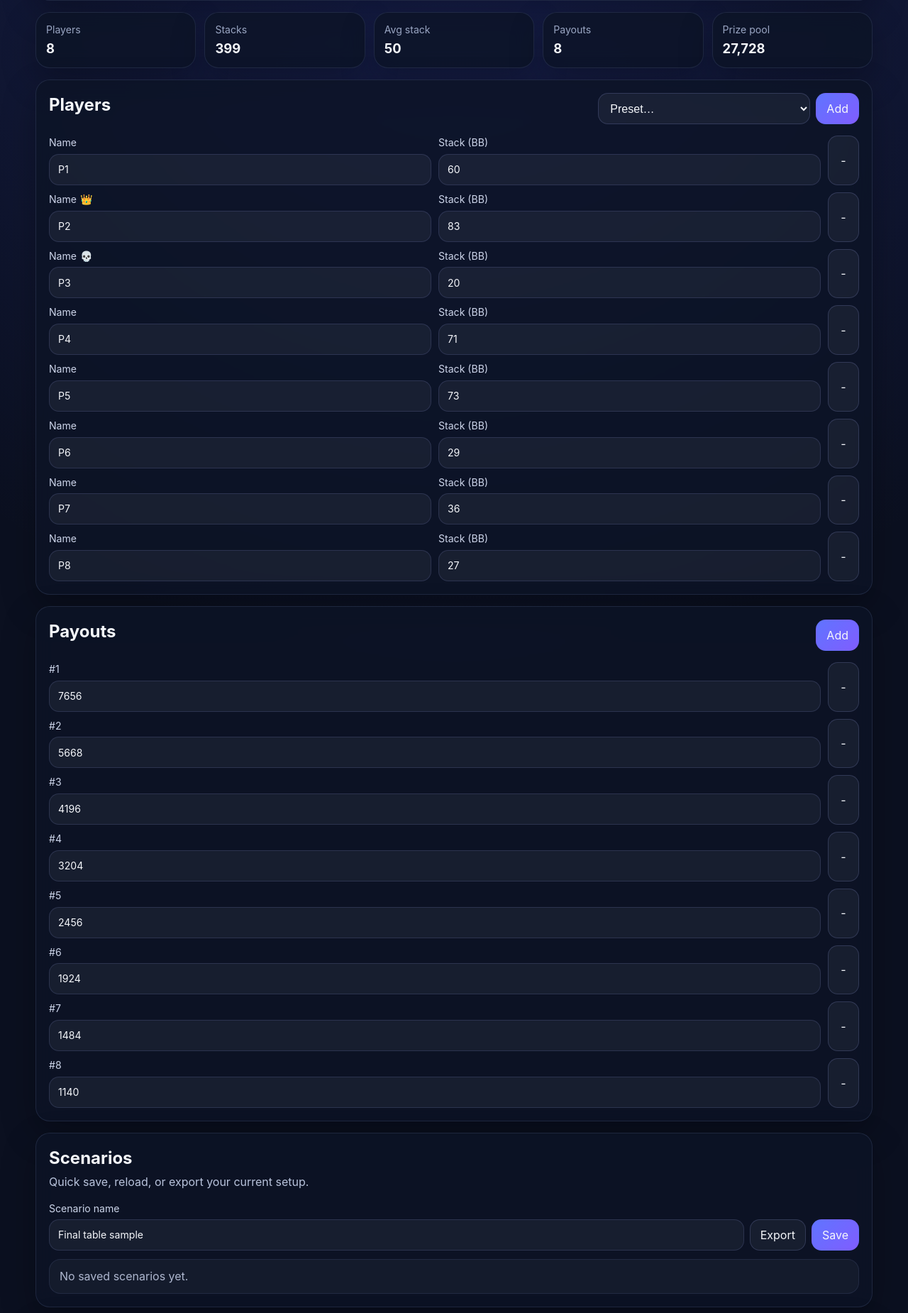
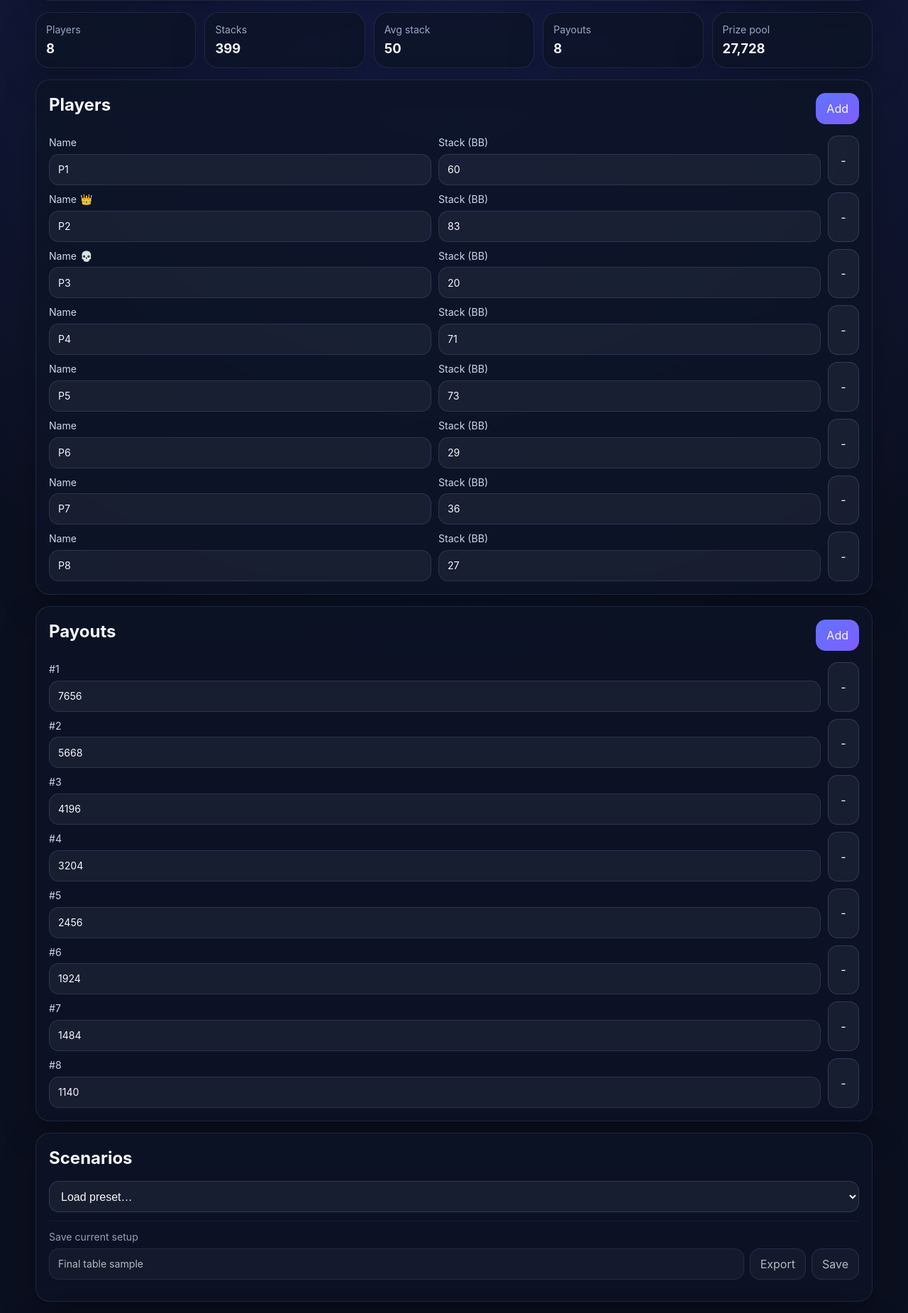
Before and after one commit to piyoSakai/bubble-factor-mtt, a React (Vite) app: page / in a window 1280 px wide. Shown: the part 147-1997 px from the top of the page at 71% size. Built offline with nearby package versions, Linux system fonts and the light colour scheme.

Commit message:
refactor: merge preset dropdown into Scenarios panel, downplay save UX
Made-with: Cursor

```diff
--- a/src/App.tsx
+++ b/src/App.tsx
@@ -582,29 +582,9 @@ function App() {
         <section className="panel">
           <div className="panel-head">
             <h2>Players</h2>
-            <div className="action-row">
-              <select
-                className="preset-select"
-                value=""
-                onChange={(e) => {
-                  loadPreset(e.target.value);
-                  e.target.value = '';
-                }}
-                aria-label="Load preset scenario"
-              >
-                <option value="" disabled>
-                  Preset…
-                </option>
-                {PRESET_DEFS.map((preset) => (
-                  <option key={preset.id} value={preset.id}>
-                    {preset.label}
-                  </option>
-                ))}
-              </select>
-              <button type="button" className="primary-button" onClick={addPlayer}>
-                Add
-              </button>
-            </div>
+            <button type="button" className="primary-button" onClick={addPlayer}>
+              Add
+            </button>
           </div>
           <div className="list-grid">
             {input.players.map((player, index) => (
@@ -678,25 +658,32 @@ function App() {
 
         <section className="panel">
           <div className="panel-head">
-            <div>
-              <h2>Scenarios</h2>
-              <p className="helper-copy">Quick save, reload, or export your current setup.</p>
-            </div>
+            <h2>Scenarios</h2>
           </div>
-          <div className="save-bar">
-            <label className="grow">
-              <span>Scenario name</span>
-              <input value={saveName} onChange={(event) => setSaveName(event.target.value)} />
-            </label>
-            <button type="button" className="ghost-button" onClick={exportScenario}>
-              Export
-            </button>
-            <button type="button" className="primary-button" onClick={saveScenario}>
-              Save
-            </button>
-          </div>
-          {savedScenarios.length > 0 ? (
-            <div className="scenario-list">
+
+          {/* Preset loader */}
+          <select
+            className="preset-select preset-select--block"
+            value=""
+            onChange={(e) => {
+              loadPreset(e.target.value);
+              e.target.value = '';
+            }}
+            aria-label="Load preset scenario"
+          >
+            <option value="" disabled>
+              Load preset…
+            </option>
+            {PRESET_DEFS.map((preset) => (
+              <option key={preset.id} value={preset.id}>
+                {preset.label}
+              </option>
+            ))}
+          </select>
+
+          {/* Saved scenarios */}
+          {savedScenarios.length > 0 && (
+            <div className="scenario-list scenario-list--spaced">
               {savedScenarios.map((scenario) => (
                 <article className="scenario-card" key={scenario.id}>
                   <div>
@@ -723,9 +710,21 @@ function App() {
                 </article>
               ))}
             </div>
-          ) : (
-            <div className="empty-state">No saved scenarios yet.</div>
           )}
+
+          {/* Save — subtle, at the bottom */}
+          <div className="save-bar save-bar--subtle">
+            <label className="grow">
+              <span>Save current setup</span>
+              <input value={saveName} onChange={(event) => setSaveName(event.target.value)} />
+            </label>
+            <button type="button" className="ghost-button" onClick={exportScenario}>
+              Export
+            </button>
+            <button type="button" className="ghost-button" onClick={saveScenario}>
+              Save
+            </button>
+          </div>
         </section>
 
         <section className="panel">
--- a/src/app.css
+++ b/src/app.css
@@ -445,6 +445,12 @@ button:focus-visible {
   cursor: pointer;
 }
 
+.preset-select--block {
+  display: block;
+  width: 100%;
+  margin-bottom: 12px;
+}
+
 .preset-select:focus-visible {
   outline: 2px solid #8ba5ff;
   outline-offset: 2px;
@@ -453,6 +459,20 @@ button:focus-visible {
 .preset-select option {
   color: #0f172a;
   background: #ffffff;
+}
+
+.scenario-list--spaced {
+  margin-bottom: 12px;
+}
+
+.save-bar--subtle {
+  padding-top: 12px;
+  border-top: 1px solid rgba(160, 176, 255, 0.08);
+  opacity: 0.72;
+}
+
+.save-bar--subtle:focus-within {
+  opacity: 1;
 }
 
 .app-footer {
```
